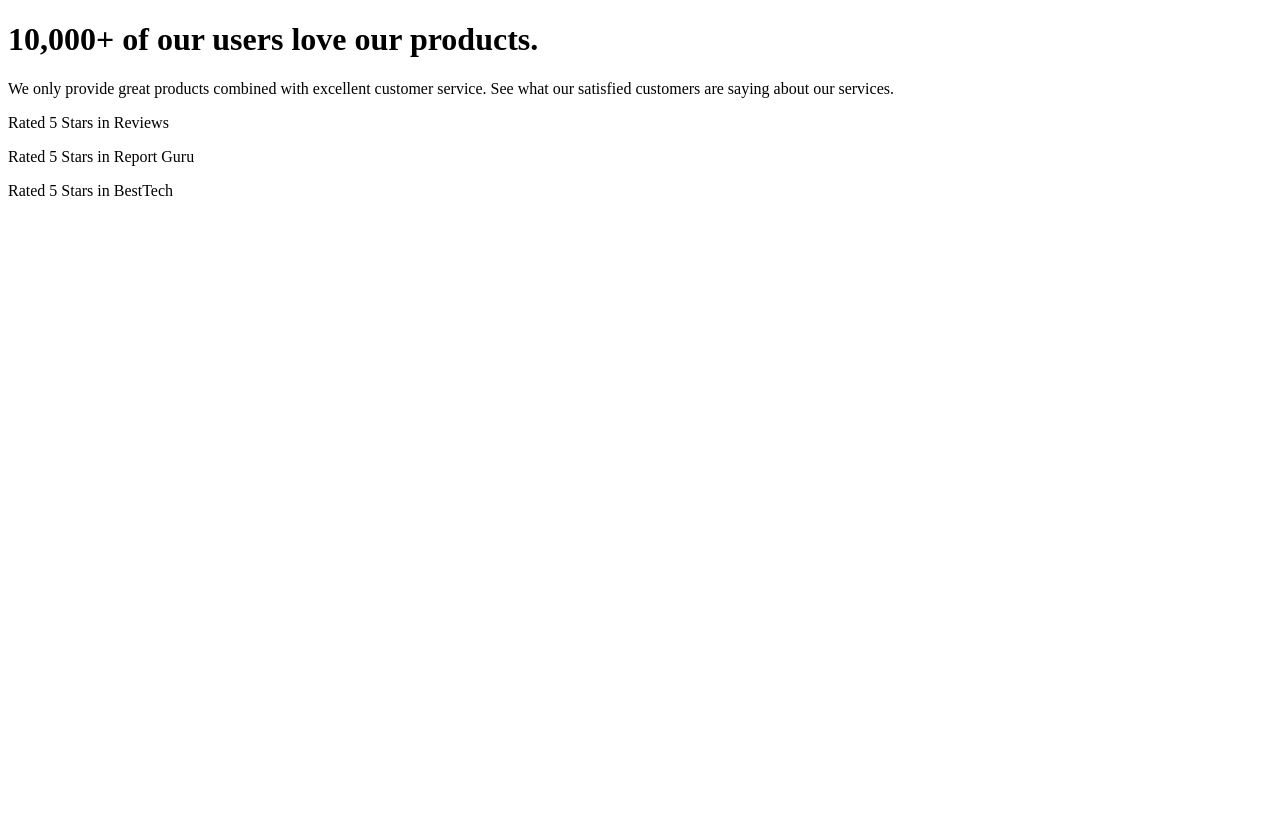
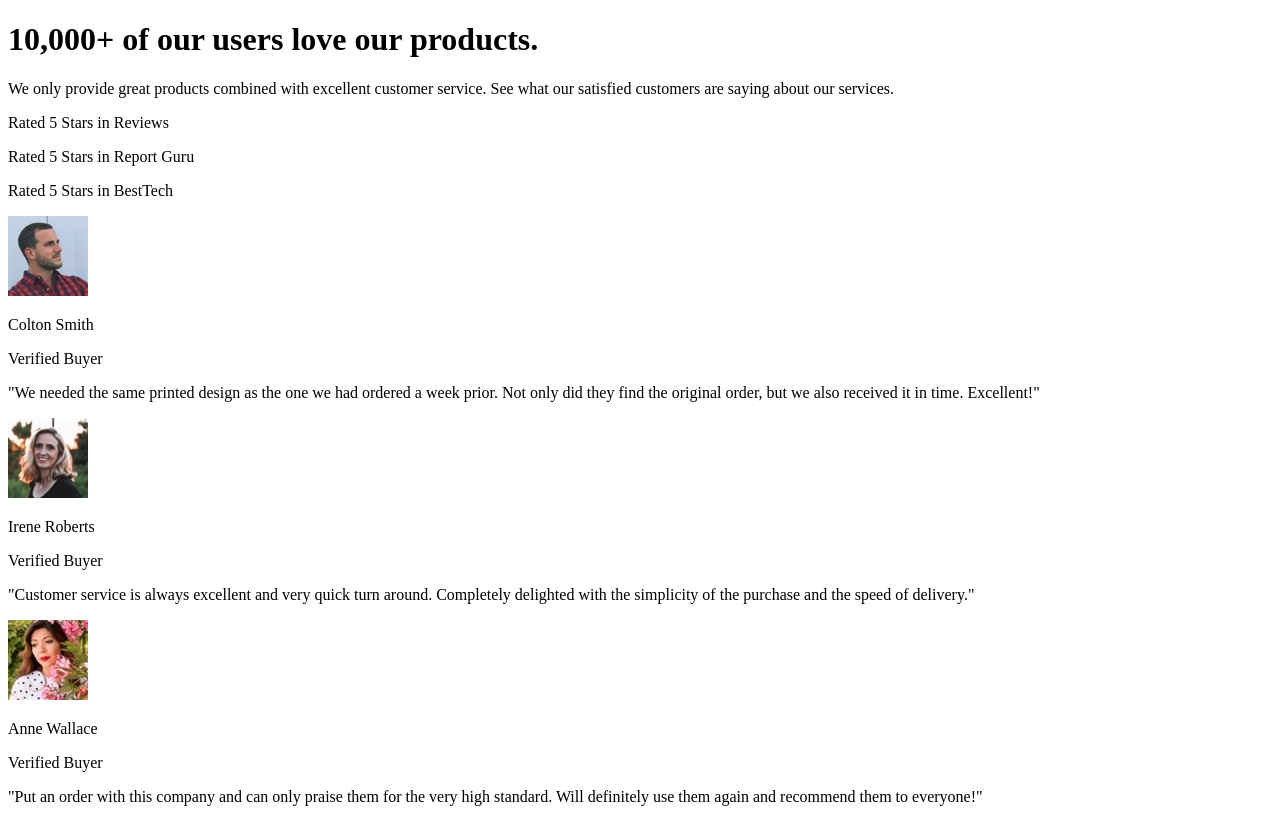
Before and after one commit to Remy349/social-proof-section, a React (Vite) app: page / in a window 1280 px wide. Before the commit the page ends 800 px from the top, so only its background shows below. Built offline with nearby package versions, Linux system fonts and the light colour scheme; the HTML template or start-up script is replaced by a standard one.

Commit message:
Structure completed, just need to add styles

```diff
--- a/src/App.jsx
+++ b/src/App.jsx
@@ -1,5 +1,10 @@
 import React from 'react'
+import {SocialCard} from './components/SocialCard'
 import { StarsInfo } from './components/StarsInfo'
+
+import coltonImg from './images/image-colton.jpg'
+import anneImg from './images/image-anne.jpg'
+import ireneImg from './images/image-irene.jpg'
 
 function App () {
   return (
@@ -26,7 +31,23 @@ function App () {
           />
         </div>
       </div>
-      <div className='social__cards'></div>
+      <div className='social__cards'>
+        <SocialCard
+          img={coltonImg}
+          name='Colton Smith'
+          text='We needed the same printed design as the one we had ordered a week prior. Not only did they find the original order, but we also received it in time. Excellent!'
+        />
+        <SocialCard
+          img={ireneImg}
+          name='Irene Roberts'
+          text='Customer service is always excellent and very quick turn around. Completely delighted with the simplicity of the purchase and the speed of delivery.'
+        />
+        <SocialCard
+          img={anneImg}
+          name='Anne Wallace'
+          text='Put an order with this company and can only praise them for the very high standard. Will definitely use them again and recommend them to everyone!'
+        />
+      </div>
     </main>
   )
 }
--- /dev/null
+++ b/src/components/SocialCard.jsx
@@ -0,0 +1,22 @@
+import React from 'react'
+
+export const SocialCard = (props) => {
+  return (
+    <article className='social__cards-card'>
+      <div className='social__cards-card_header'>
+        <img
+          className='social__cards-card_header_img'
+          src={props.img}
+          alt=''
+        />
+        <div className='social__cards-card_header_container'>
+          <p>{props.name}</p>
+          <span>Verified Buyer</span>
+        </div>
+      </div>
+      <p className='social__cards-card_text'>
+        "{props.text}"
+      </p>
+    </article>
+  )
+}
```
